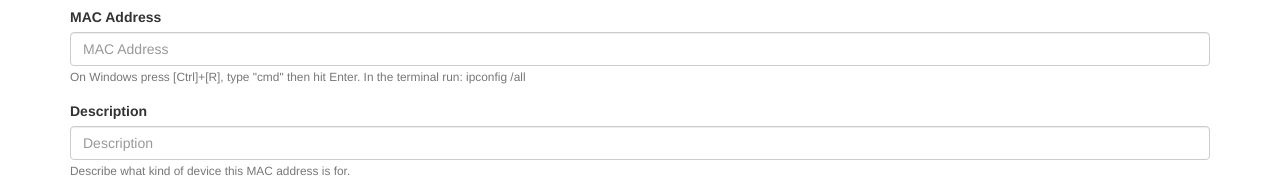
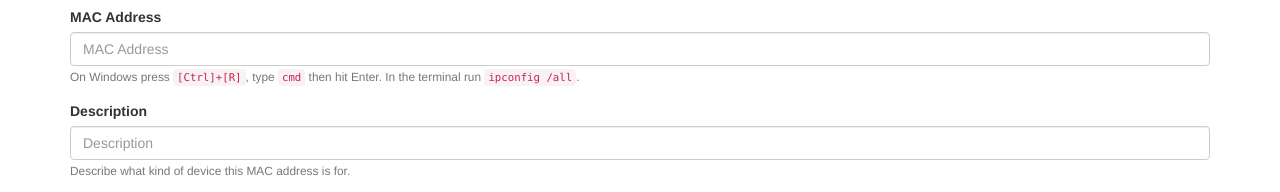
Before and after one commit to conqp/macreg, a plain HTML site: page frontend/submit.html in a window 1280 px wide. Shown: the part 63-255 px from the top of the page. Drawn offline with nearby package versions, Linux system fonts and the light colour scheme; no server answers.

Commit message:
Added code tags.

```diff
--- a/frontend/submit.html
+++ b/frontend/submit.html
@@ -17,7 +17,7 @@
         <div class="form-group">
           <label for="macAddress">MAC Address</label>
           <input type="text" class="form-control" id="macAddress" aria-describedby="macAddressHelp" placeholder="MAC Address">
-          <small id="macAddressHelp" class="form-text text-muted">On Windows press [Ctrl]+[R], type "cmd" then hit Enter. In the terminal run: ipconfig /all</small>
+          <small id="macAddressHelp" class="form-text text-muted">On Windows press <code>[Ctrl]+[R]</code>, type <code>cmd</code> then hit Enter. In the terminal run <code>ipconfig /all</code>.</small>
         </div>
         <div class="form-group">
           <label for="description">Description</label>
```
